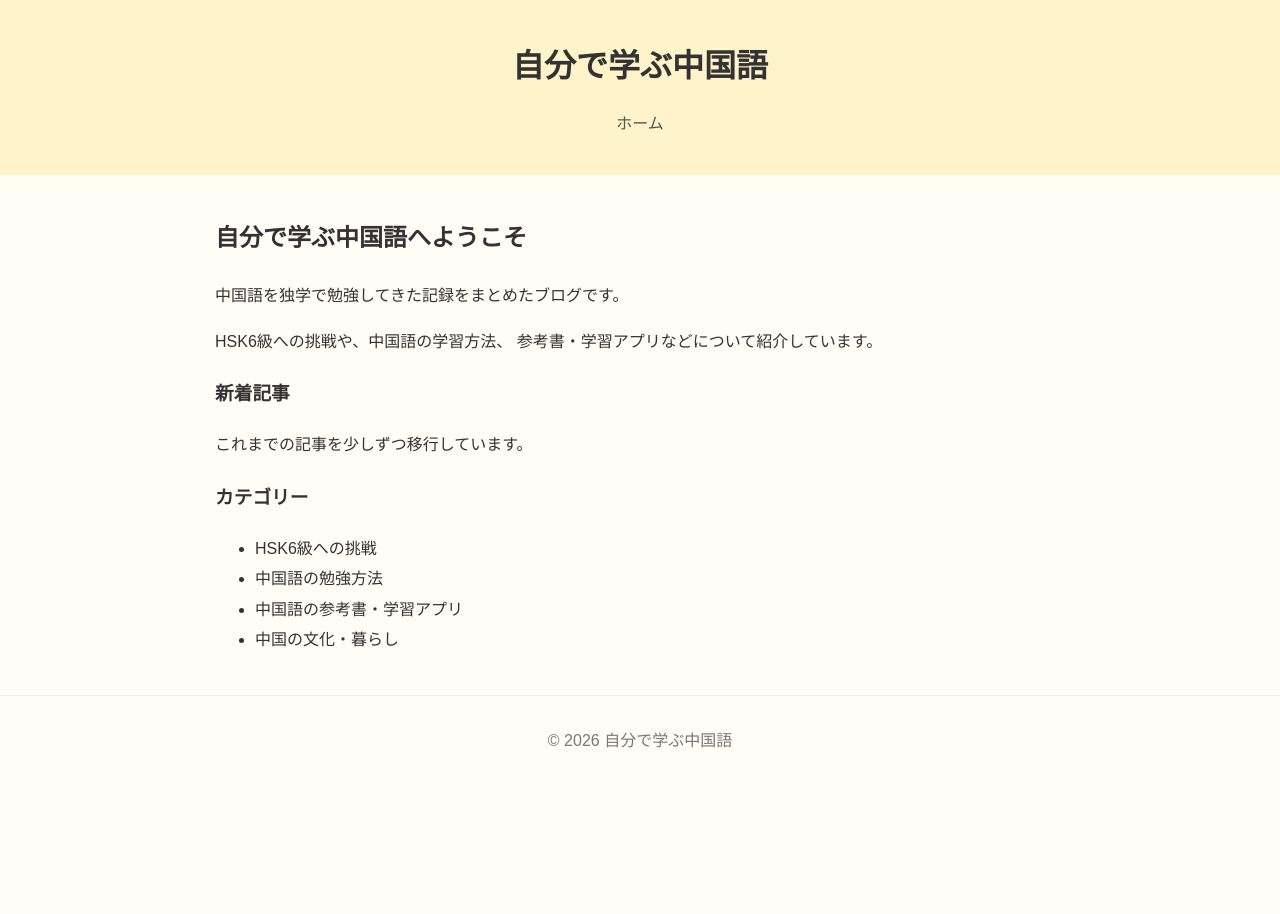
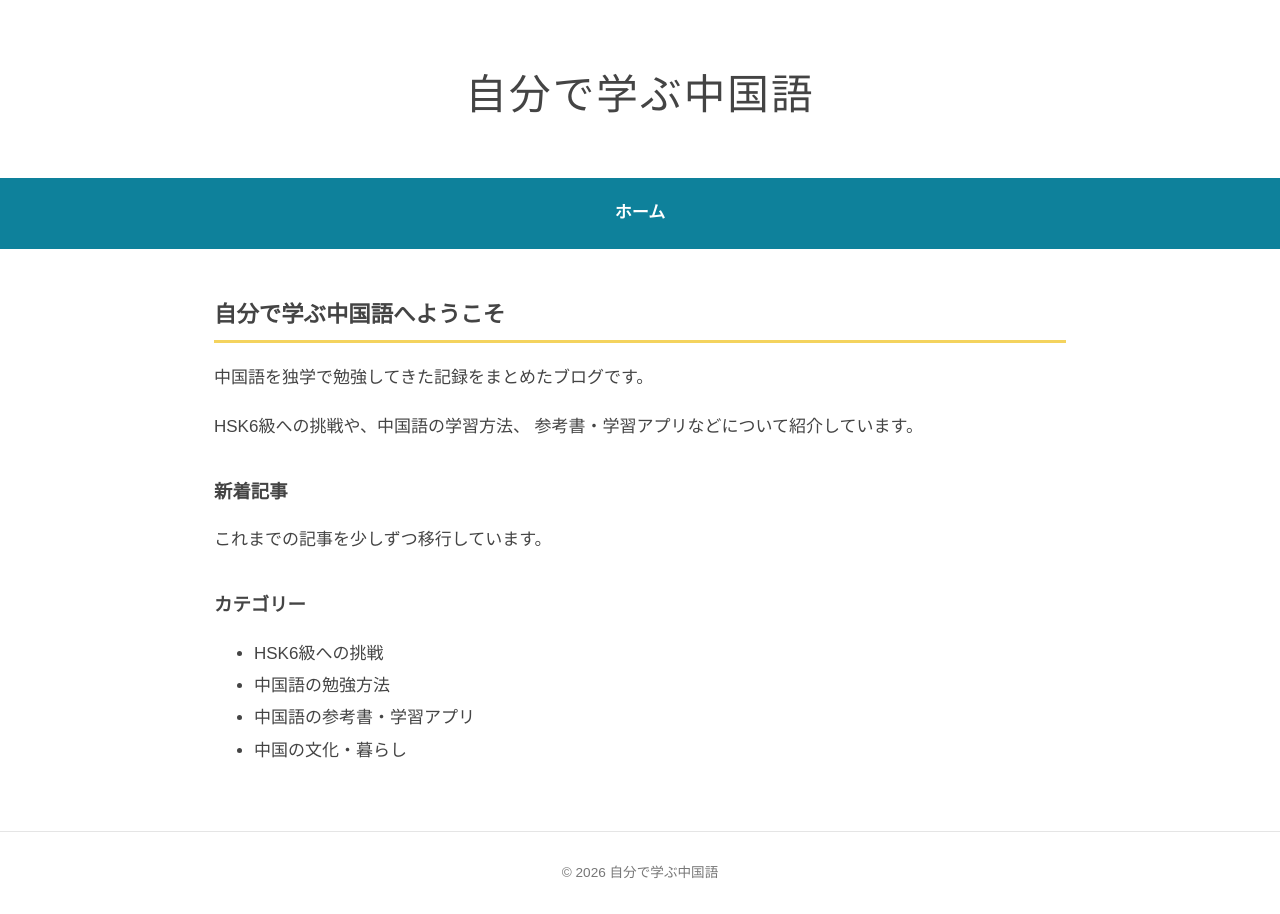
Before and after one commit to linlin-art/jibundemanabu, a Jekyll site: the page built from index.md, in a window 1280 px wide. Built offline with Jekyll 4.4.1, drawn with Linux system fonts in a browser that asks for light colours.

Commit message:
Update default.html

```diff
--- a/_layouts/default.html
+++ b/_layouts/default.html
@@ -1,4 +1,3 @@
-
 <!DOCTYPE html>
 <html lang="ja">
 <head>
@@ -6,47 +5,168 @@
   <meta name="viewport" content="width=device-width, initial-scale=1">
   <title>{{ page.title | default: site.title }}</title>
   <style>
+    * {
+      box-sizing: border-box;
+    }
+
     body {
       margin: 0;
-      background: #fffdf6;
-      color: #333;
-      font-family: "Noto Sans JP", sans-serif;
+      background: #ffffff;
+      color: #444444;
+      font-family:
+        "Yu Gothic", "Hiragino Kaku Gothic ProN",
+        "Hiragino Sans", Meiryo, sans-serif;
+      font-size: 17px;
       line-height: 1.9;
+      overflow-wrap: anywhere;
     }
+
     header {
-      background: #fff4c9;
-      padding: 36px 20px;
+      padding-top: 64px;
+      background: #ffffff;
       text-align: center;
     }
+
     header h1 {
       margin: 0;
-      font-size: 2rem;
+      padding: 0 20px;
+      font-size: clamp(1.7rem, 5vw, 2.6rem);
+      font-weight: 400;
+      line-height: 1.5;
+      letter-spacing: 0.05em;
     }
-    nav {
-      margin-top: 12px;
-    }
-    nav a {
-      color: #555;
-      margin: 0 12px;
+
+    .site-title {
+      color: #444444;
       text-decoration: none;
     }
+
+    nav {
+      margin-top: 52px;
+      padding: 15px 20px;
+      background: #0e819b;
+    }
+
+    nav a {
+      display: inline-block;
+      margin: 0 12px;
+      padding: 4px 12px;
+      border-radius: 3px;
+      color: #ffffff;
+      font-weight: 700;
+      text-decoration: none;
+    }
+
+    nav a:hover {
+      background: #08657b;
+    }
+
     main {
-      max-width: 850px;
-      margin: 40px auto;
+      max-width: 900px;
+      margin: 48px auto 64px;
       padding: 0 24px;
     }
+
+    main h1,
+    main h2,
+    main h3 {
+      line-height: 1.6;
+    }
+
+    main h1 {
+      margin: 0 0 1em;
+      font-size: 1.8rem;
+      font-weight: 500;
+    }
+
+    main h2 {
+      margin-top: 2em;
+      padding-bottom: 0.35em;
+      border-bottom: 3px solid #f4d35e;
+      font-size: 1.4rem;
+      font-weight: 600;
+    }
+
+    main h3 {
+      margin-top: 1.8em;
+      font-size: 1.15rem;
+      font-weight: 600;
+    }
+
+    main a {
+      color: #086b86;
+      text-decoration: underline;
+      text-underline-offset: 0.2em;
+    }
+
+    main a:hover {
+      text-decoration-thickness: 2px;
+    }
+
+    a:focus-visible {
+      outline: 3px solid #086b86;
+      outline-offset: 4px;
+    }
+
+    nav a:focus-visible {
+      outline-color: #ffffff;
+    }
+
+    main img {
+      max-width: 100%;
+      height: auto;
+    }
+
+    main pre {
+      overflow-x: auto;
+      padding: 16px;
+      background: #f5f7f8;
+    }
+
     footer {
+      padding: 28px 20px;
+      border-top: 1px solid #e5e5e5;
+      color: #777777;
       text-align: center;
-      padding: 30px;
-      color: #777;
-      border-top: 1px solid #eee;
+      font-size: 0.85rem;
+    }
+
+    @media (max-width: 600px) {
+      body {
+        font-size: 16px;
+      }
+
+      header {
+        padding-top: 40px;
+      }
+
+      nav {
+        margin-top: 32px;
+      }
+
+      main {
+        margin-top: 32px;
+        padding: 0 20px;
+      }
+
+      main h1 {
+        font-size: 1.5rem;
+      }
+
+      main h2 {
+        font-size: 1.25rem;
+      }
     }
   </style>
 </head>
 <body>
   <header>
-    <h1>{{ site.title }}</h1>
-    <nav>
+    <h1>
+      <a class="site-title" href="{{ '/' | relative_url }}">
+        {{ site.title | escape }}
+      </a>
+    </h1>
+    <nav aria-label="メインナビゲーション">
       <a href="{{ '/' | relative_url }}">ホーム</a>
     </nav>
   </header>
```
